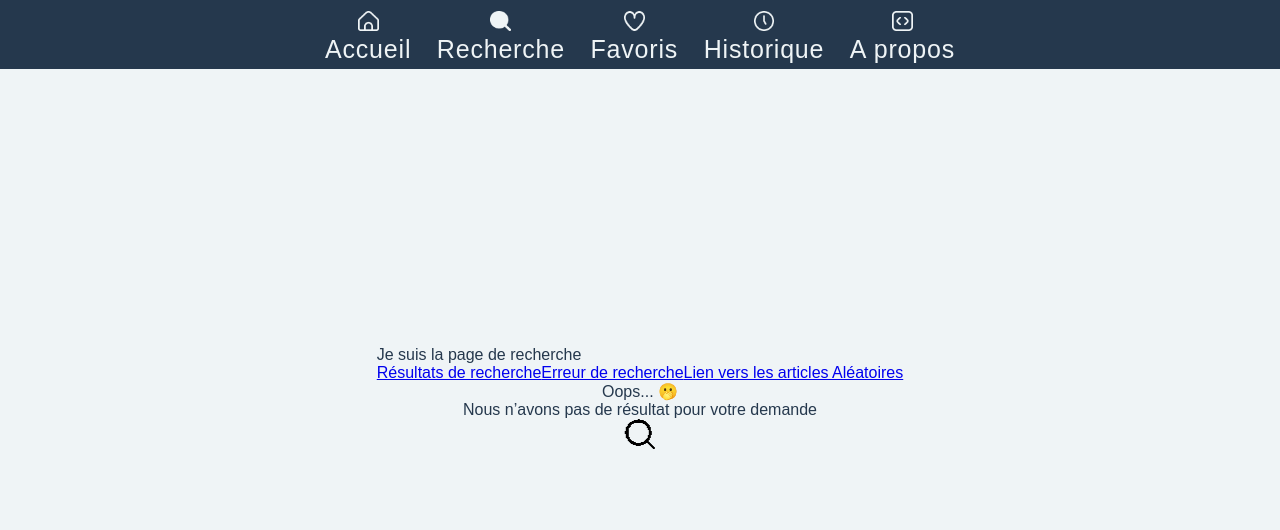
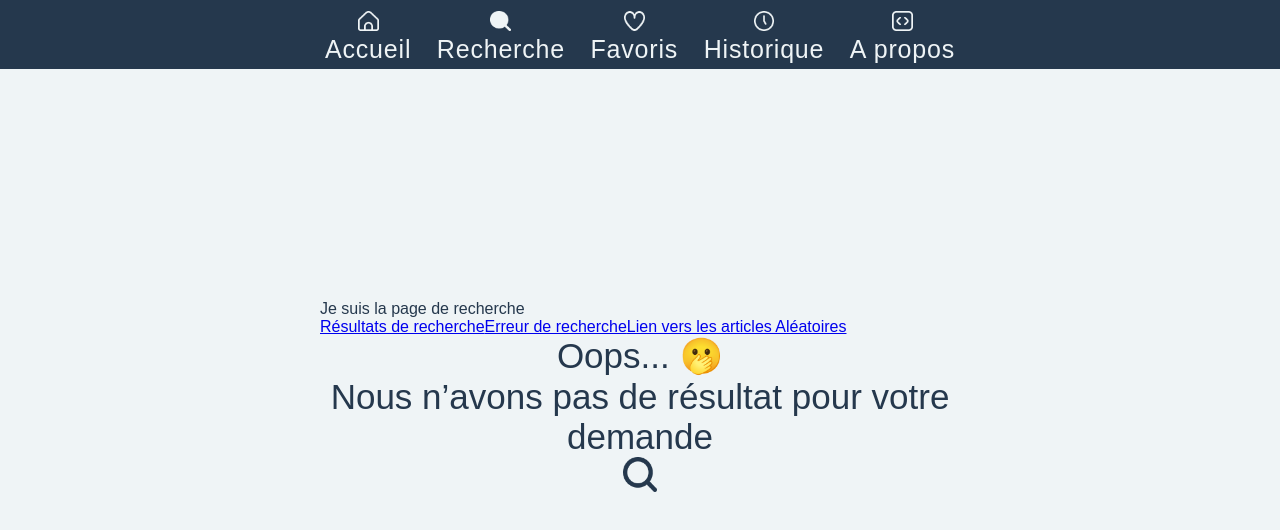
Before and after one commit to WildCodeSchool/2024-12-orleans-cda-project2-team-b, a React (Vite) app: page /recherche/oops in a window 1280 px wide. Shown: the top 530 px of the page. Built offline with nearby package versions, Linux system fonts and the light colour scheme; a web font is replaced by a local one.

Commit message:
add css on nosearch page

```diff
--- a/src/app.jsx
+++ b/src/app.jsx
@@ -9,7 +9,6 @@ function App() {
     <div>
       <Navbar />
 
-      <Oops />
       <main className='absolute-center-container'>
         <Outlet />
       </main>
--- a/src/pages/oops.jsx
+++ b/src/pages/oops.jsx
@@ -1,12 +1,19 @@
+import { Link } from 'react-router-dom';
+
 import './oops.scss';
 
 export default function Oops() {
   return (
     <>
-    <div className="nosearchcontainer">
-      <p>Oops... 🫢<br />
-      Nous n’avons pas de résultat pour votre demande</p>
-      <a href="recherche"><img src="/icons/search-inactive-black.png" alt="loupe lien vers recherche" /></a>
+      <div className='nosearchcontainer'>
+        <p>
+          Oops... 🫢
+          <br />
+          Nous n’avons pas de résultat pour votre demande
+        </p>
+        <Link to='/recherche'>
+          <img className='nosearchicon' src='/icons/search-inactive-black.png' alt='loupe lien vers recherche' />
+        </Link>
       </div>
     </>
   );
--- a/src/pages/oops.scss
+++ b/src/pages/oops.scss
@@ -1,5 +1,13 @@
 @use '/src/variables.scss' as vars;
 
-.nosearchcontainer{
-    text-align: center;
+.nosearchcontainer {
+  text-align: center;
+  font-size: vars.$desktop-content;
+  @media screen and (max-width: 700px) {
+    font-size: vars.$mobile-content;
+  }
 }
+
+.nosearchicon {
+  height: 35px;
+}
```
Also changed, not shown: public/icons/search-inactive-black.png.
